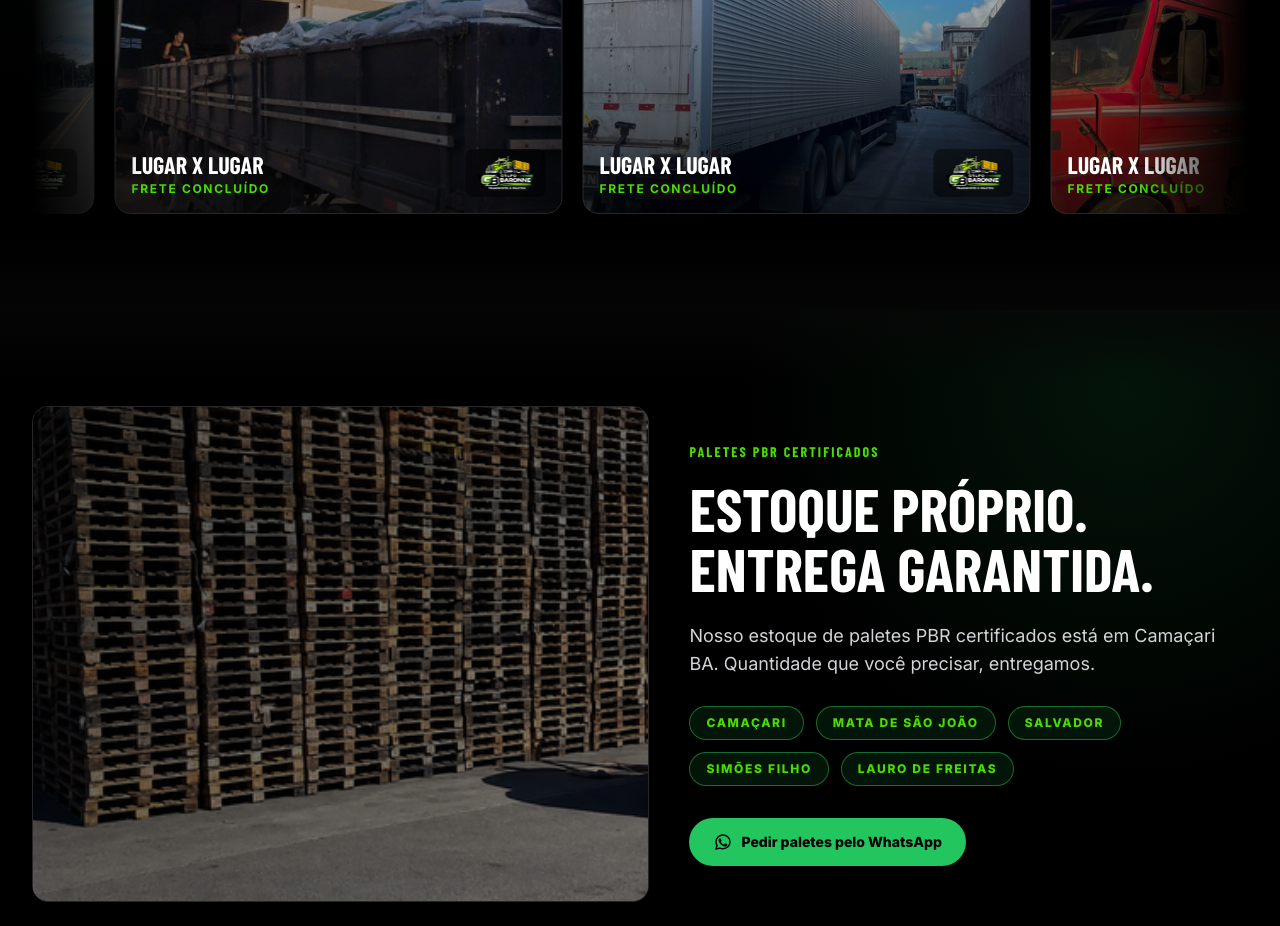
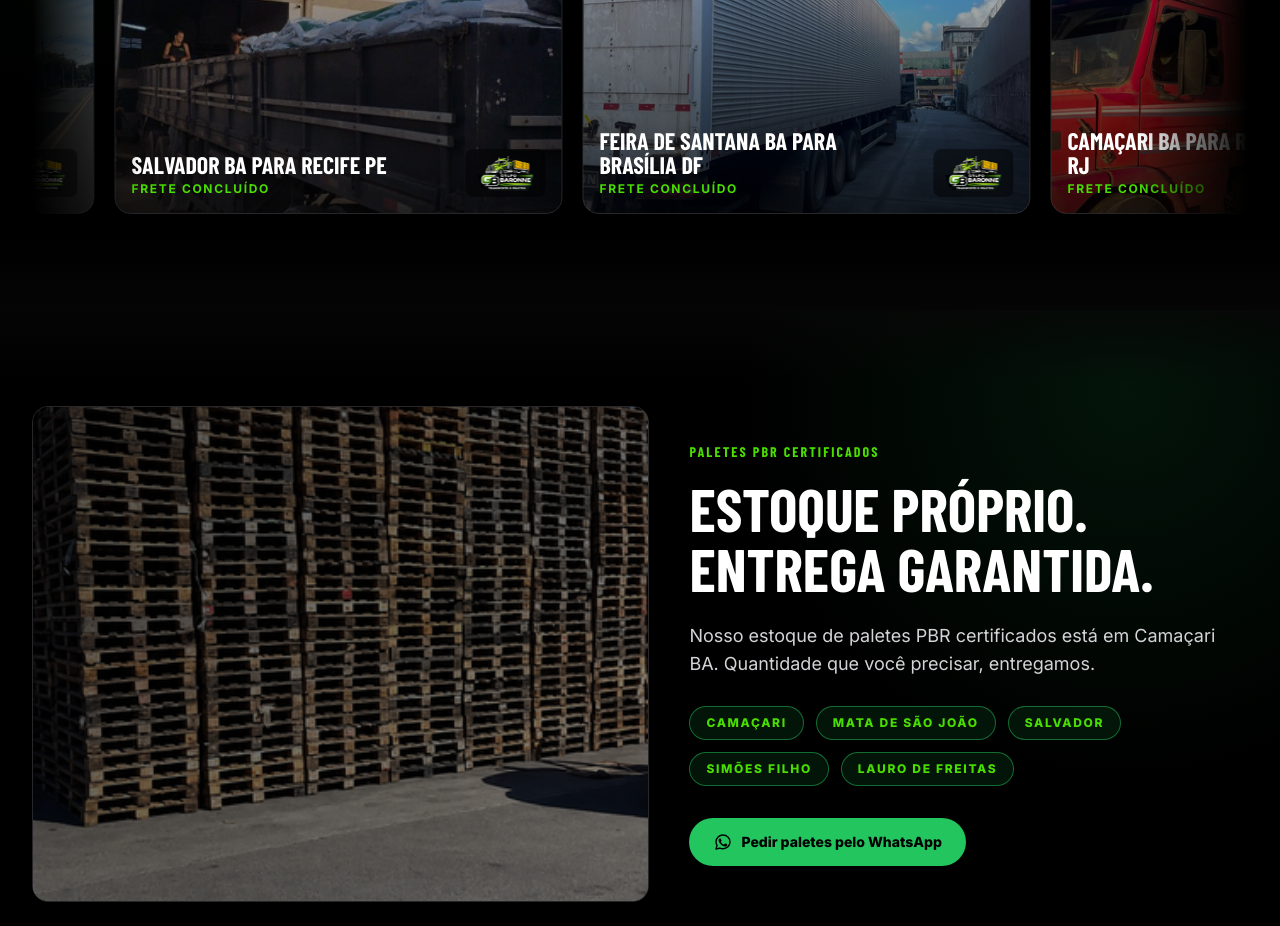
Before and after one commit to asafe750/GRUPO-BARONNE, a Next.js app: page / in a window 1280 px wide. Shown: the part 4600-5526 px from the top of the page. Built offline with nearby package versions, Linux system fonts and the light colour scheme; a web font is replaced by a local one.

Commit message:
Define rotas das provas sociais

```diff
--- a/components/FretesConcluidos.tsx
+++ b/components/FretesConcluidos.tsx
@@ -9,27 +9,27 @@ const freightImages = [
   {
     src: "/images/prova-social-1.jpg",
     alt: "Prova social de frete realizado pelo Grupo Baronne",
-    route: "Lugar X Lugar"
+    route: "Camaçari BA para São Paulo SP"
   },
   {
     src: "/images/prova-social-2.jpg",
     alt: "Registro de entrega de carga realizada pelo Grupo Baronne",
-    route: "Lugar X Lugar"
+    route: "Salvador BA para Recife PE"
   },
   {
     src: "/images/prova-social-3.jpg",
     alt: "Prova social de transporte concluído pelo Grupo Baronne",
-    route: "Lugar X Lugar"
+    route: "Feira de Santana BA para Brasília DF"
   },
   {
     src: "/images/prova-social-4.jpg",
     alt: "Frete concluído com caminhão do Grupo Baronne",
-    route: "Lugar X Lugar"
+    route: "Camaçari BA para Rio de Janeiro RJ"
   },
   {
     src: "/images/prova-social-5.jpg",
     alt: "Entrega bem sucedida realizada pelo Grupo Baronne",
-    route: "Lugar X Lugar"
+    route: "Salvador BA para Fortaleza CE"
   }
 ];
 
```
